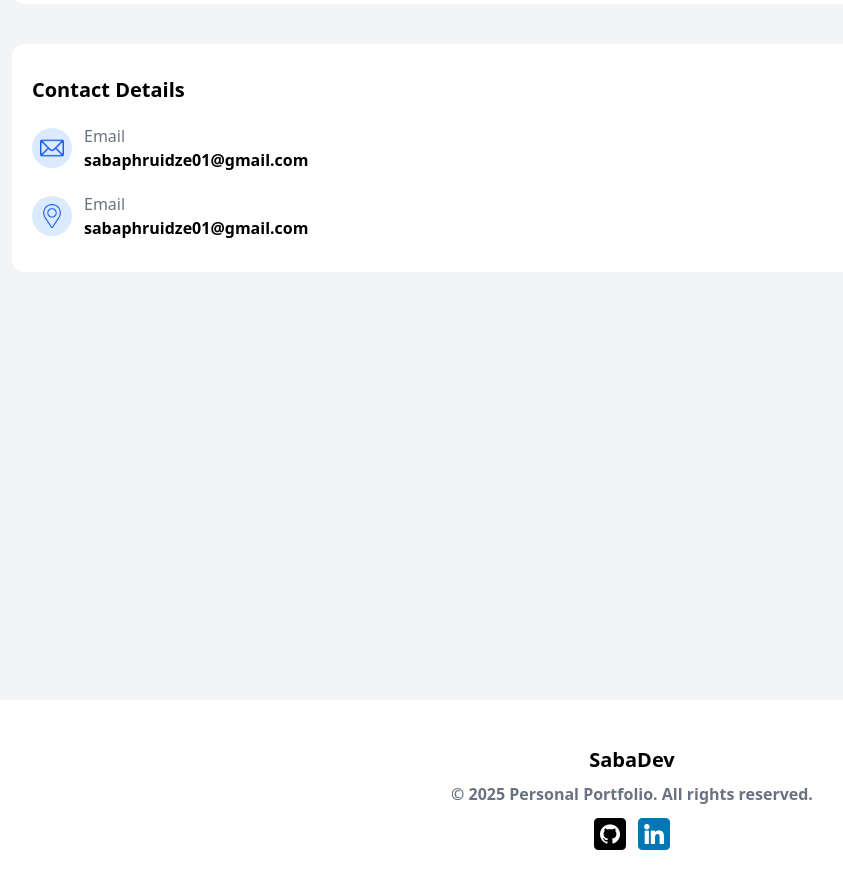
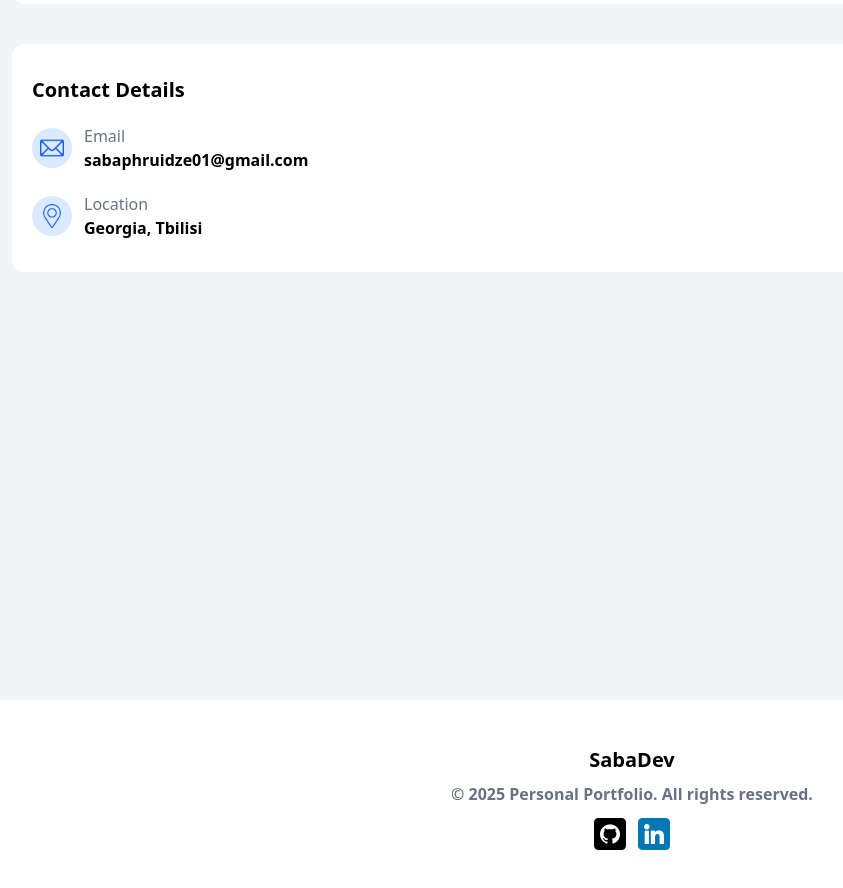
Before and after one commit to sabaPhruidze/portfolio, a React (Vite) app: page /contacts in a window 1280 px wide. Shown: the part 980-1868 px from the top of the page, without its empty margins (8-851 px from the left). Built offline with nearby package versions, Linux system fonts and the light colour scheme.

Commit message:
I remembered that email and address for SEO must be inside address so I added it

```diff
--- a/src/components/contact/ContactDetails.tsx
+++ b/src/components/contact/ContactDetails.tsx
@@ -5,13 +5,20 @@ const ContactDetails = () => {
   return (
     <section className="bg-white rounded-xl px-5 py-8 mt-10">
       <h2 className="font-bold text-xl">Contact Details</h2>
+      <address className="not-italic">
         <div className="flex flex-row items-center gap-3 mt-5">
           <div className="w-10 h-10 bg-blue-100 flex justify-center items-center rounded-full">
             <img src={email} alt="email icon" className="w-6 h-6" />
           </div>
           <div className="flex flex-col">
             <h3 className="text-gray-500">Email</h3>
-          <p className="font-bold">sabaphruidze01@gmail.com</p>
+            <a
+              className="font-bold hover:underline"
+              href="mailto:sabaphruidze01@gmail.com"
+              aria-label="Send me the email by clicking here"
+            >
+              sabaphruidze01@gmail.com
+            </a>
           </div>
         </div>
         <div className="flex flex-row items-center gap-3 mt-5">
@@ -19,10 +26,19 @@ const ContactDetails = () => {
             <img src={pin} alt="email icon" className="w-6 h-6" />
           </div>
           <div className="flex flex-col">
-          <h3 className="text-gray-500">Email</h3>
-          <p className="font-bold">sabaphruidze01@gmail.com</p>
+            <h3 className="text-gray-500">Location</h3>
+            <a
+              className="font-bold hover:underline"
+              href="https://www.google.com/maps/place/%E1%83%97%E1%83%91%E1%83%98%E1%83%9A%E1%83%98%E1%83%A1%E1%83%98/@41.6387676,44.7176433,9.5z/data=!4m6!3m5!1s0x40440cd7e64f626b:0x61d084ede2576ea3!8m2!3d41.6938026!4d44.8015168!16zL20vMGJtNGo?entry=ttu&g_ep=EgoyMDI2MDEwNy4wIKXMDSoASAFQAw%3D%3D"
+              rel="noopener noreferrer"
+              target="_blank"
+              aria-label="You can open the location in google maps"
+            >
+              Georgia, Tbilisi
+            </a>
           </div>
         </div>
+      </address>
     </section>
   );
 };
```
Lines whose indentation alone changed are shown as unchanged.
